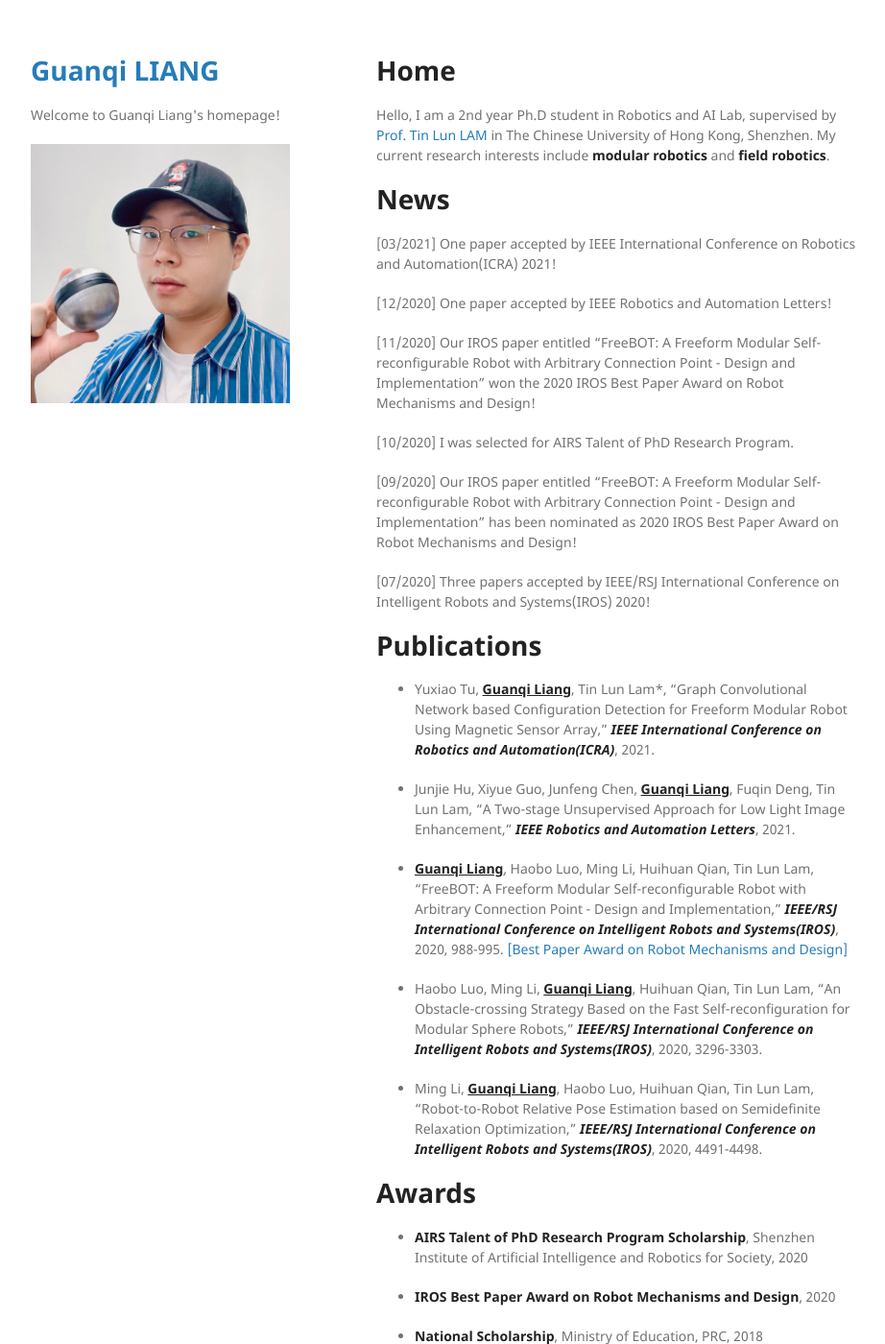
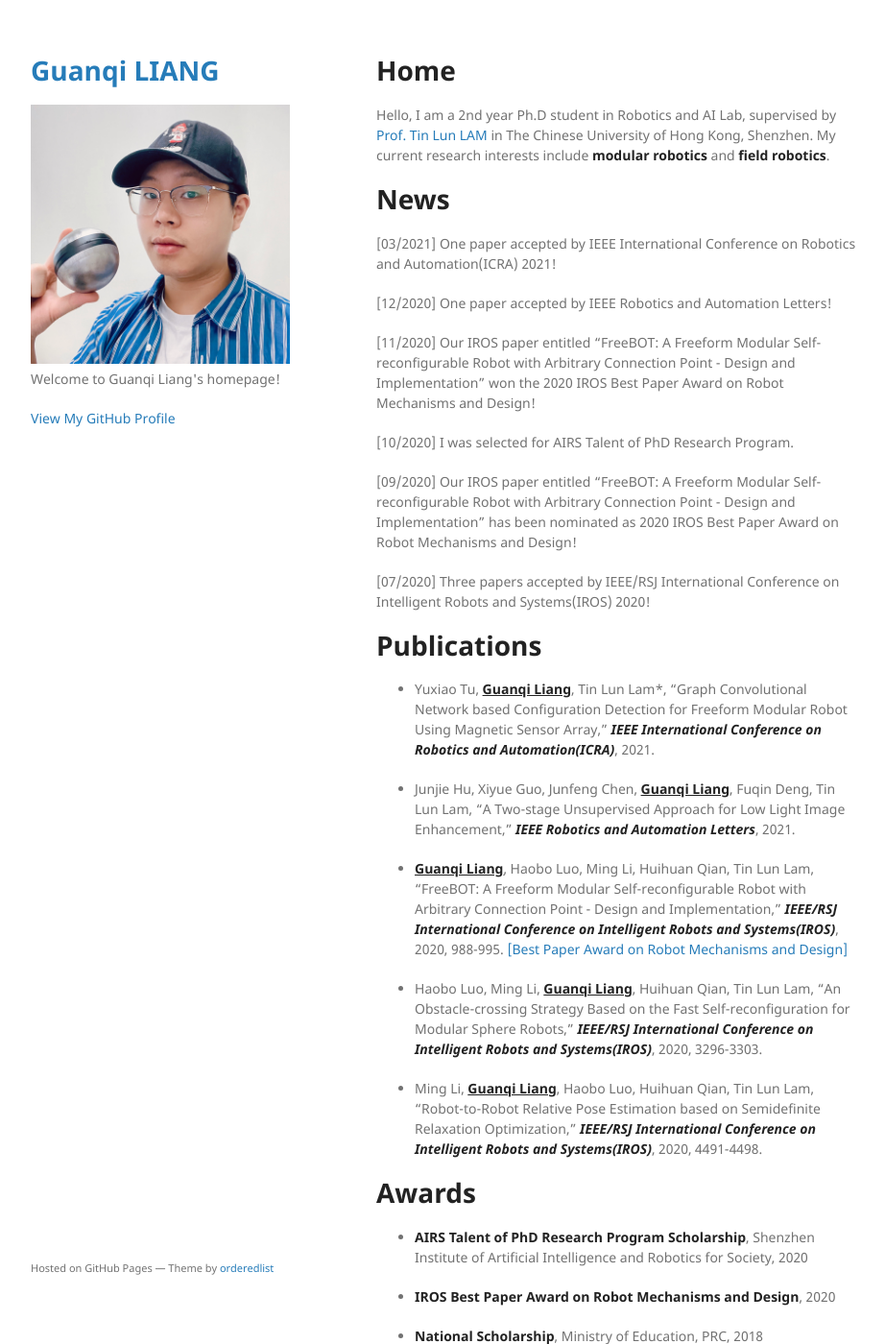
Before and after one commit to guanqiliang/guanqiliang.github.com, a Jekyll site: the page built from index.md, in a window 1280 px wide and 1400 px high. Shown: the whole window at 96% size, without its empty margins (178-1100 px from the left). Built offline with Jekyll 4.4.1, drawn with Linux system fonts in a browser that asks for light colours; our own code applies the rules of GitHub Pages for plain Markdown files.

Commit message:
Update default.html

```diff
--- a/_layouts/default.html
+++ b/_layouts/default.html
@@ -4,7 +4,6 @@
     <meta charset="UTF-8">
     <meta http-equiv="X-UA-Compatible" content="IE=edge">
     <meta name="viewport" content="width=device-width, initial-scale=1">
-
 
 {% seo %}
     <link rel="stylesheet" href="{{ "/assets/css/style.css?v=" | append: site.github.build_revision | relative_url }}">
@@ -15,35 +14,21 @@
   <body>
     <div class="wrapper">
       <header>
-        <h1><a href="{{ "/" | absolute_url }}">{{site.title | default: site.github.repository_name }}</a></h1>
-     <p>{{ site.description | default: site.github.project_tagline }}</p>
- {% if site.logo %}
-  <img src="{{site.logo | relative_url}}" alt="Logo" />
- {% endif %}
- {% if site.github.is_project_page %}
-        <p class="one">Assistant Professor | Ph. D.</p>
-        <p class="two">School of Science and Engineering, the Chinese University of Hong Kong, Shenzhen, China</p>
-        <p class="two">Email: yujiangfan@cuhk.edu.cn</p>
-    {% endif %}
+        <h1><a href="{{ "/" | absolute_url }}">{{ site.title | default: site.github.repository_name }}</a></h1>
 
-<html>
-<head> <title>class选择器</title>
-<style type="text/css">
-.one{
-    color:Black;
-    font-size:18px;
-  font-weight:bold;
-  font-family: TimesNR;}         /* 文字大小 */
-  .two{
-    color:Black;
-    font-size:15px;
-  font-family: TimesNR;}
-</style>
-</head>
-<body>
-</body>
-</html>
+        {% if site.logo %}
+          <img src="{{site.logo | relative_url}}" alt="Logo" />
+        {% endif %}
 
+        <p>{{ site.description | default: site.github.project_tagline }}</p>
+
+        {% if site.github.is_project_page %}
+        <p class="view"><a href="{{ site.github.repository_url }}">View the Project on GitHub <small>{{ site.github.repository_nwo }}</small></a></p>
+        {% endif %}
+
+        {% if site.github.is_user_page %}
+        <p class="view"><a href="{{ site.github.owner_url }}">View My GitHub Profile</a></p>
+        {% endif %}
 
         {% if site.show_downloads %}
         <ul class="downloads">
@@ -59,8 +44,10 @@
 
       </section>
       <footer>
-
-
+        {% if site.github.is_project_page %}
+        <p>This project is maintained by <a href="{{ site.github.owner_url }}">{{ site.github.owner_name }}</a></p>
+        {% endif %}
+        <p><small>Hosted on GitHub Pages &mdash; Theme by <a href="https://github.com/orderedlist">orderedlist</a></small></p>
       </footer>
     </div>
     <script src="{{ "/assets/js/scale.fix.js" | relative_url }}"></script>
```
Also changed, not shown: other parts of _layouts/default.html (+0 -9 lines).
